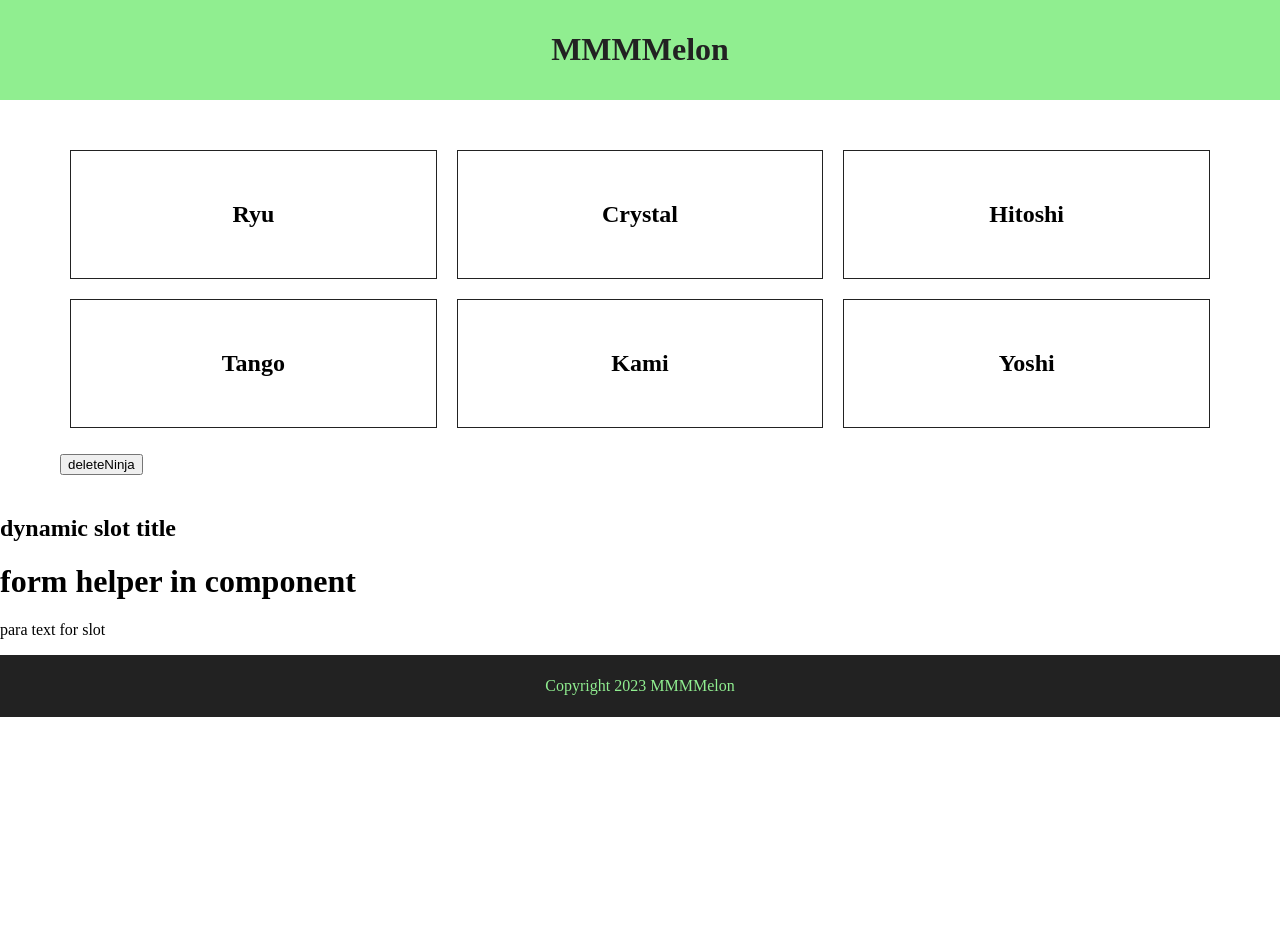
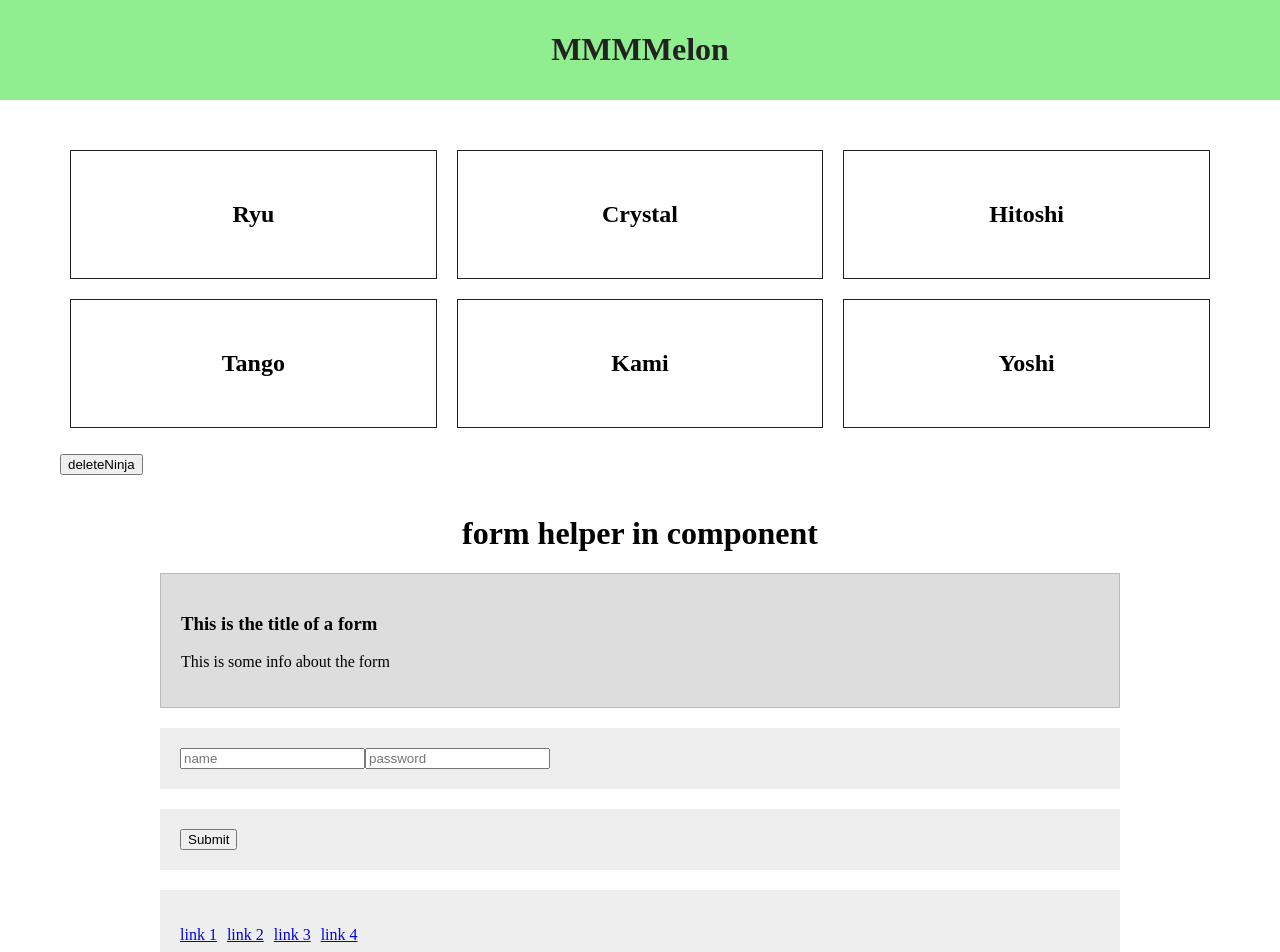
Before and after one commit to mmelon007/Vuejs-basics, a Vue app in the folder ninja-app/: page / in a window 1280 px wide. Shown: the top 952 px of the page. Before the commit the page ends 800 px from the top, so only its background shows below. Built offline with nearby package versions, Linux system fonts and the light colour scheme.

Commit message:
[lesson27] 插槽的使用

```diff
--- a/ninja-app/src/App.vue
+++ b/ninja-app/src/App.vue
@@ -3,8 +3,17 @@
     <app-header v-bind:title_prop="title"></app-header>
     <ninja-content v-bind:ninjas_prop="ninjas"></ninja-content>
     <form-helper>
-      <h2 slot="title">{{ slot_title }}</h2>
-      <p slot="text">para text for slot</p>
+      <div slot="form-header">
+        <h3>This is the title of a form</h3>
+        <p>This is some info about the form</p>
+      </div>
+      <div slot="form-fields">
+        <input type="text" placeholder="name" required />
+        <input type="password" placeholder="password" required />
+      </div>
+      <div slot="form-controls">
+        <button v-on:click="handleSubmit">Submit</button>
+      </div>
     </form-helper>
     <app-footer v-bind:title_prop="title"></app-footer>
   </div>
--- a/ninja-app/src/components/formHelper.vue
+++ b/ninja-app/src/components/formHelper.vue
@@ -1,8 +1,25 @@
 <template>
     <div>
-        <slot name="title"></slot>
         <h1>form helper in component</h1>
-        <slot name="text"></slot>
+        <form>
+            <div id="form-header">
+                <slot name="form-header"></slot>
+            </div>
+            <div id="form-fields">
+                <slot name="form-fields"></slot>
+            </div>
+            <div id="form-controls">
+                <slot name="form-controls"></slot>
+            </div>
+            <div id="useful-links">
+                <ul>
+                    <li><a href="#">link 1</a></li>
+                    <li><a href="#">link 2</a></li>
+                    <li><a href="#">link 3</a></li>
+                    <li><a href="#">link 4</a></li>
+                </ul>
+            </div>
+        </form>
     </div>
 </template>
 
@@ -15,5 +32,28 @@ export default {
 </script>
 
 <style>
-
+h1{
+    text-align: center;
+}
+form{
+    width: 100%;
+    max-width: 960px;
+    margin: 0 auto;
+}
+#useful-links ul{
+    padding: 0;
+}
+#useful-links li{
+    display: inline-block;
+    margin-right: 10px;
+}
+form > div{
+    padding: 20px;
+    background: #eee;
+    margin: 20px 0;
+}
+#form-header{
+    background: #ddd;
+    border: 1px solid #bbb;
+}
 </style>
```
